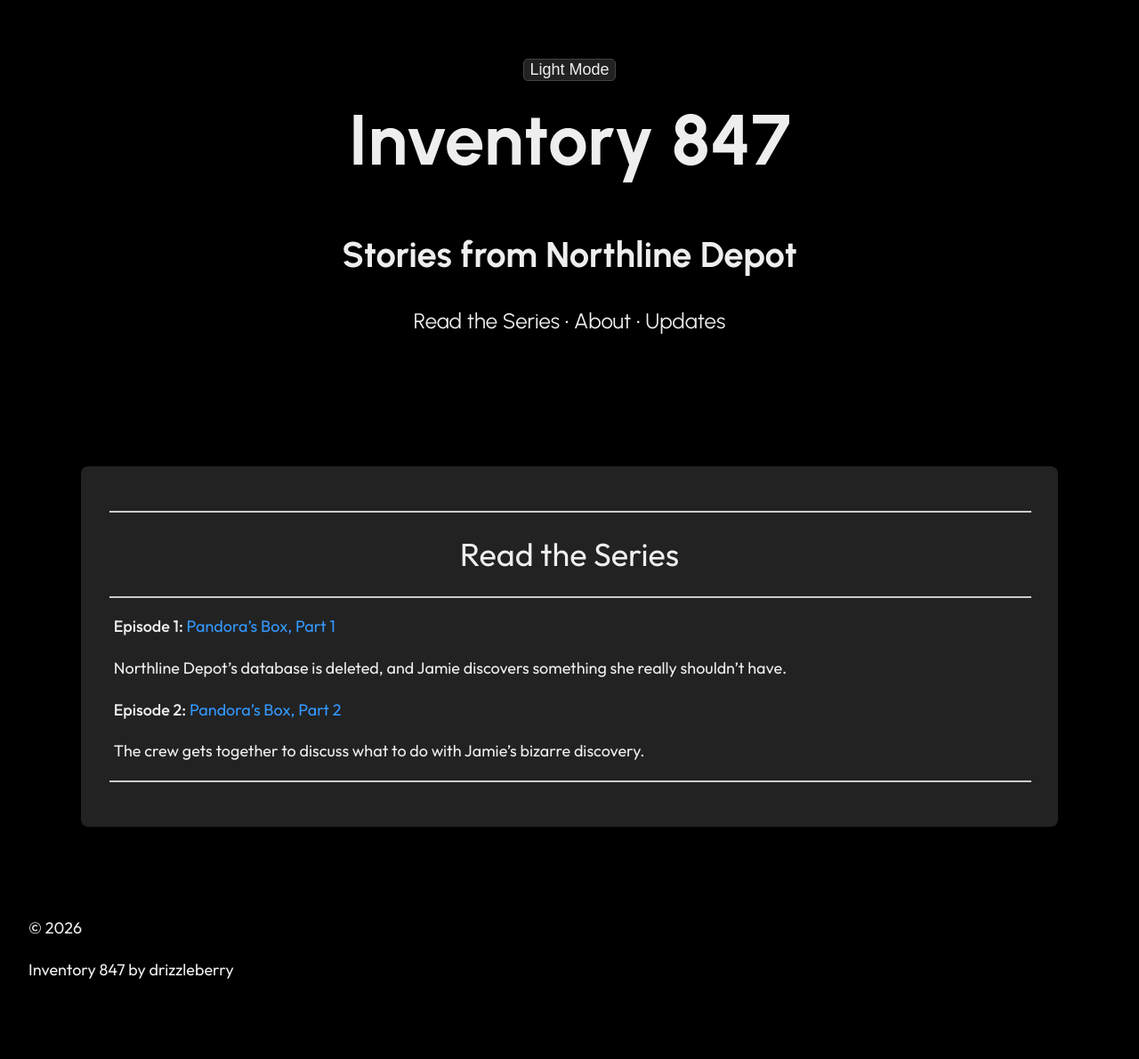
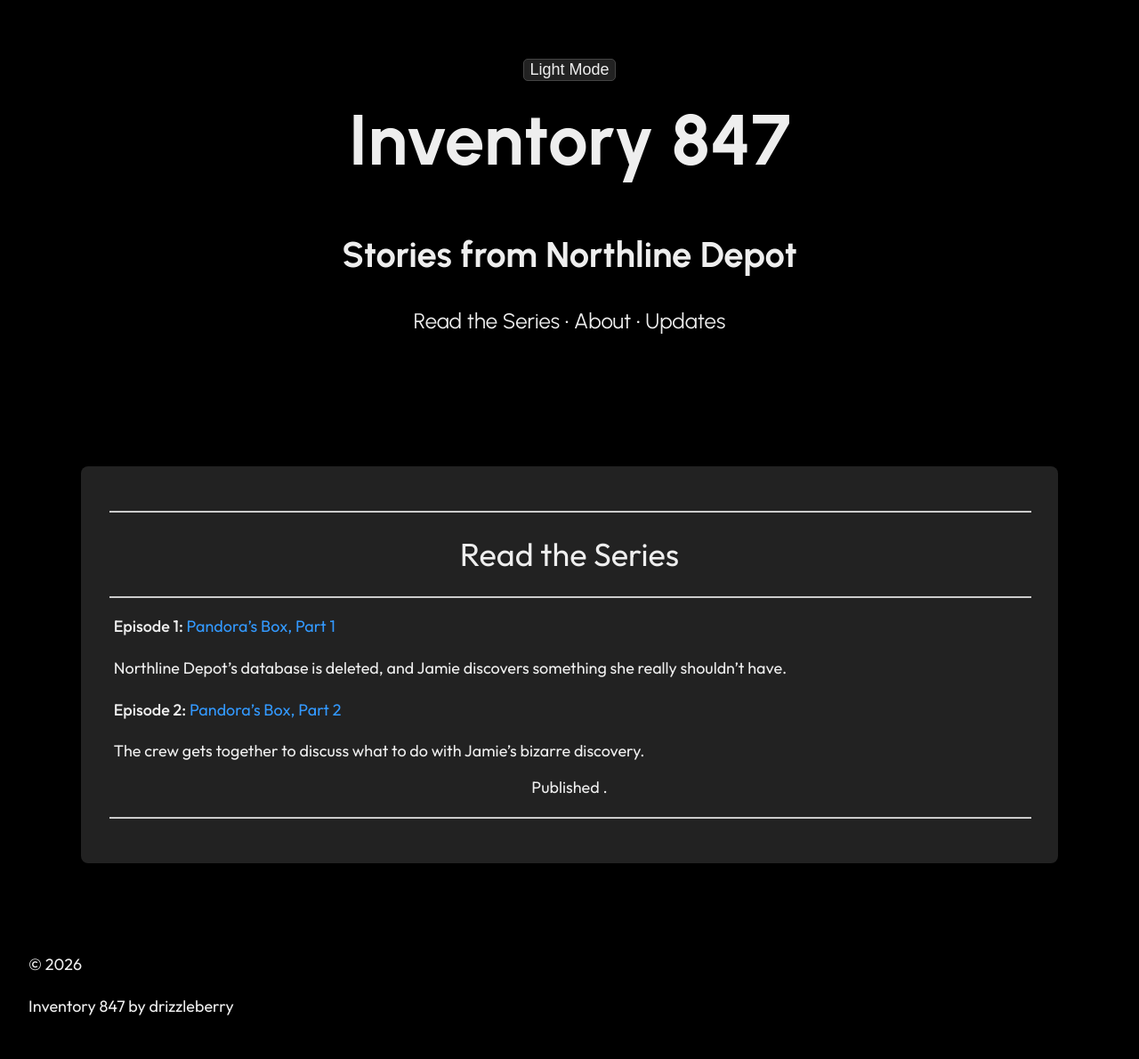
Before and after one commit to drizzleberry/drizzleberry.github.io, a Jekyll site: the page built from index.md, in a window 1280 px wide. Shown: the whole page at 89% size. Built offline with Jekyll 4.4.1, drawn with Linux system fonts in a browser that asks for light colours; before the commit the page ends 1149 px from its top, so only the background shows below that.

Commit message:
Update default.html

```diff
--- a/_layouts/default.html
+++ b/_layouts/default.html
@@ -16,7 +16,7 @@
     <div id="page-content">
     {{ content }}
       <div style="text-align: center">
-      {{ page.date }}
+      Published {{ page.date }}.
       </div>
     </div>
     <hr>
```
